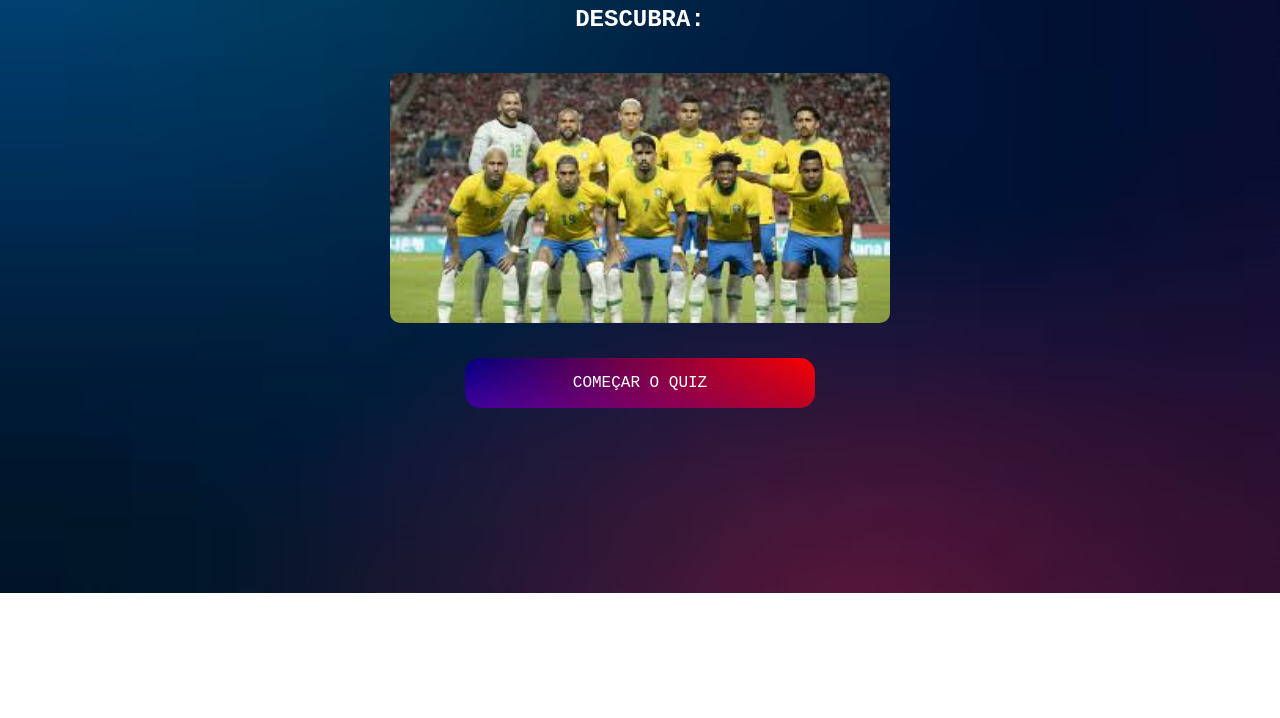
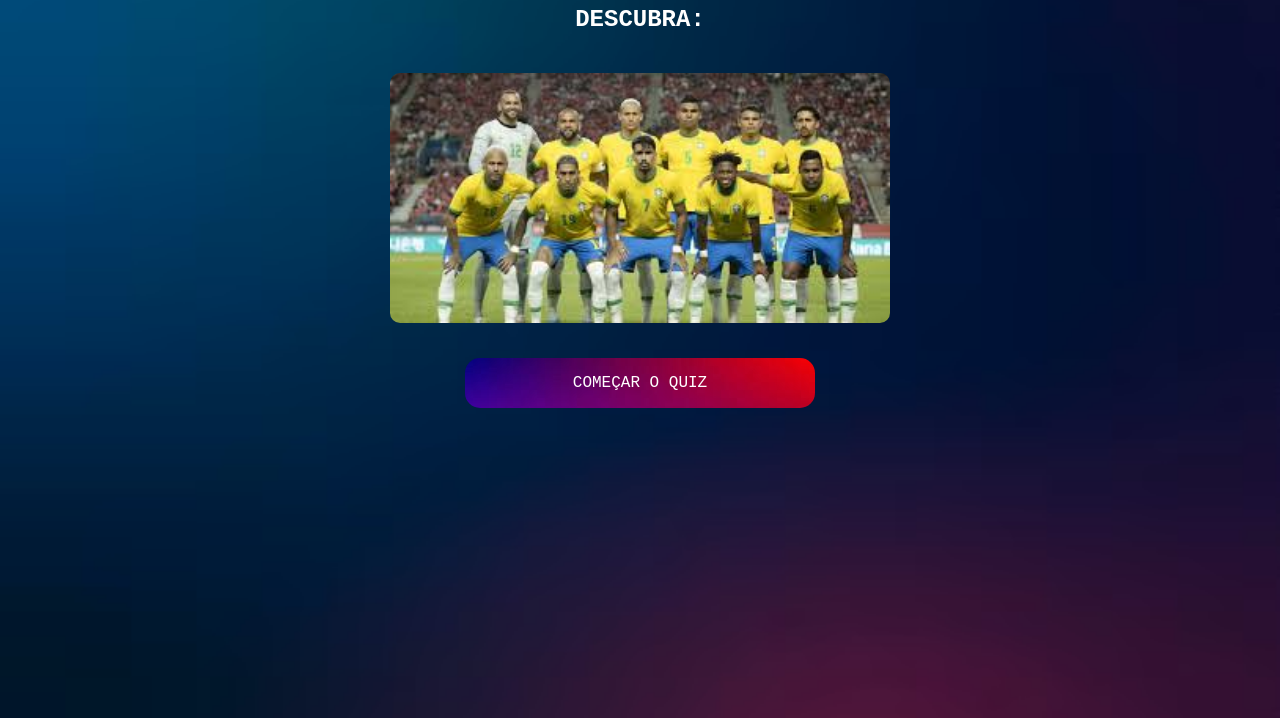
Before and after one commit to TheChinaOverHeaven/Funny-site, a plain HTML site: page index.html in a window 1280 px wide. Shown: the part 82-800 px from the top of the page. Drawn offline with Linux system fonts and the light colour scheme.

Commit message:
Acrescentado campo html em todos os arquivos .css para pegar a tela toda

```diff
--- a/style.css
+++ b/style.css
@@ -1,3 +1,8 @@
+html {
+    height: 100%;
+    margin: 0;
+}
+
 body {
     background-image: url("/images/fundog.png");
     background-repeat: no-repeat;
--- a/stylequiz.css
+++ b/stylequiz.css
@@ -1,3 +1,8 @@
+html {
+    height: 100%;
+    margin: 0;
+}
+
 body {
     background-image: url("/images/fundog.png");
     background-repeat: no-repeat;
```
